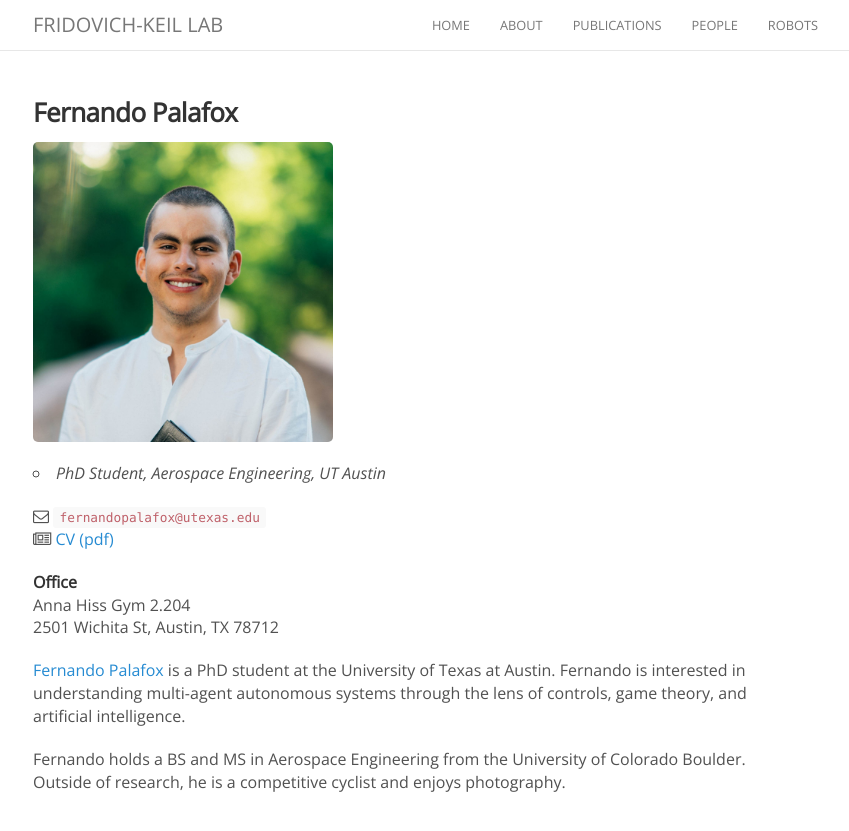
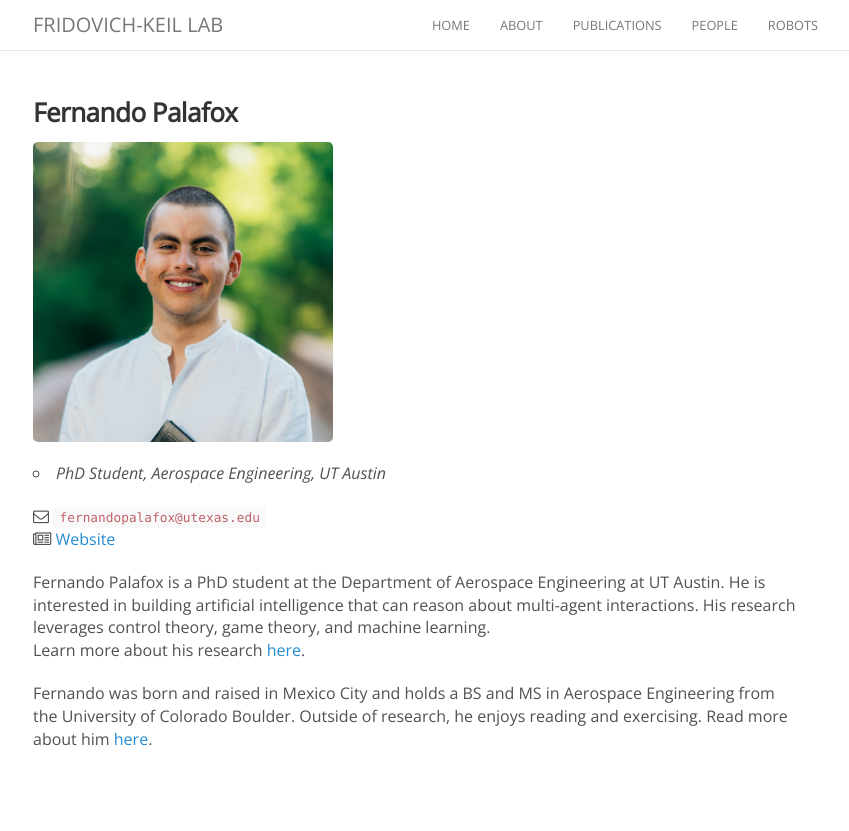
Before and after one commit to KordingLab/KordingLab.github.io, a Jekyll site: the page built from _people/fernando_palafox.md, in a window 1280 px wide. Shown: the top 831 px of the page, without its empty margins (222-1071 px from the left). Built offline with Jekyll 4.4.1, drawn with Linux system fonts in a browser that asks for light colours; nearby versions of some CDN libraries; comment, search, counter and statistics services are not loaded.

Commit message:
Update fernando_palafox.md

```diff
--- a/_people/fernando_palafox.md
+++ b/_people/fernando_palafox.md
@@ -9,13 +9,13 @@ avatar: fernando_palafox.jpg
 - _PhD Student, Aerospace Engineering, UT Austin_<br>
 
 <i class="fa fa-envelope-o"></i> `fernandopalafox@utexas.edu`<br>
-<i class="fa fa-newspaper-o"></i> [CV (pdf)](/documents/fp_resume.pdf)
+<i class="fa fa-newspaper-o"></i> [Website](https://palafox.info)
 
-**Office**<br>
-Anna Hiss Gym 2.204<br>
-2501 Wichita St,
-Austin, TX 78712
+Fernando Palafox is a PhD student at the Department of Aerospace Engineering at UT Austin.
+He is interested in building artificial intelligence that can reason about multi-agent interactions.
+His research leverages control theory, game theory, and machine learning.
+Learn more about his research [here](https://palafox.info/research/).
 
-[Fernando Palafox](https://www.linkedin.com/in/fernando-palafox/) is a PhD student at the University of Texas at Austin. Fernando is interested in understanding multi-agent autonomous systems through the lens of controls, game theory, and artificial intelligence.
-
-Fernando holds a BS and MS in Aerospace Engineering from the University of Colorado Boulder. Outside of research, he is a competitive cyclist and enjoys photography.
+Fernando was born and raised in Mexico City and holds a BS and MS in Aerospace Engineering from the University of Colorado Boulder.
+Outside of research, he enjoys reading and exercising.
+Read more about him [here](https://palafox.info/about).
```
